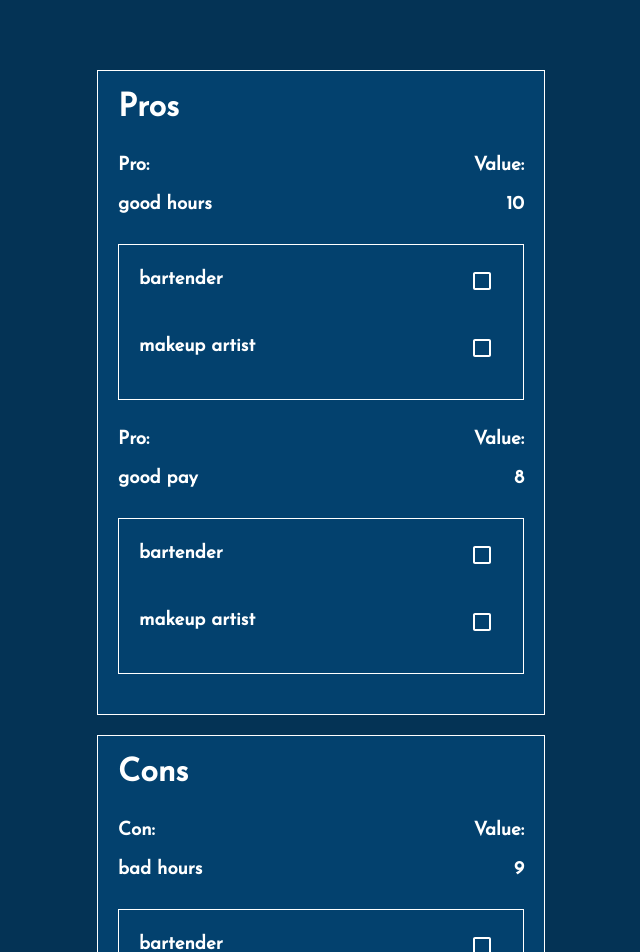
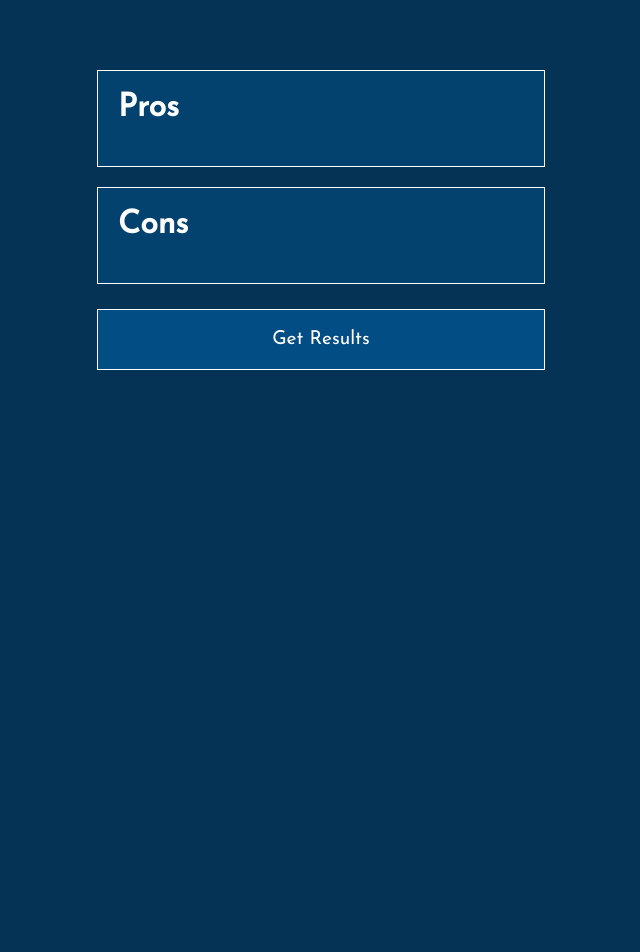
Before and after one commit to WillHoward95/job-helper, a React (Create React App) app: page /questionnaire in a window 1280 px wide. Shown: the top 952 px of the page, without its empty margins (319-959 px from the left). After the commit the page ends 800 px from the top, so only its background shows below. Built offline with nearby package versions, Linux system fonts and the light colour scheme.

Commit message:
removed initial state, fixed type bug, minor stylings tweak

```diff
--- a/src/components/Inputs/ConsListInputs.jsx
+++ b/src/components/Inputs/ConsListInputs.jsx
@@ -40,8 +40,8 @@ const ConsListInputs = () => {
       {inputBoolean ? (
         <div>
           <div className="table-layout">
-            <p>Con:</p>
-            <p>Value:</p>
+            <h3>Con:</h3>
+            <h3>Value:</h3>
           </div>
           <div className="table-layout">
             <textarea
@@ -53,7 +53,7 @@ const ConsListInputs = () => {
 
             <select
               onChange={(e) => {
-                setNewConWeight(e.target.value);
+                setNewConWeight(Number(e.target.value));
               }}
             >
               <option value={0}>0</option>
--- a/src/components/Inputs/ProsListInputs.jsx
+++ b/src/components/Inputs/ProsListInputs.jsx
@@ -40,8 +40,8 @@ const ProsListInputs = () => {
       {inputBoolean ? (
         <div>
           <div className="table-layout">
-            <p>Pro:</p>
-            <p>Value:</p>
+            <h3>Pro:</h3>
+            <h3>Value:</h3>
           </div>
           <div className="table-layout">
             <textarea
@@ -52,7 +52,7 @@ const ProsListInputs = () => {
             ></textarea>
             <select
               onChange={(e) => {
-                setNewProWeight(e.target.value);
+                setNewProWeight(Number(e.target.value));
               }}
             >
               <option value={0}>0</option>
--- a/src/features/job/jobSlice.js
+++ b/src/features/job/jobSlice.js
@@ -1,18 +1,9 @@
 import { createSlice } from "@reduxjs/toolkit";
 
 const initialState = {
-  jobs: [
-    { job: "bartender", pros: [], cons: [], prosTotal: 0, consTotal: 0 },
-    { job: "makeup artist", pros: [], cons: [], prosTotal: 0, consTotal: 0 },
-  ],
-  pros: [
-    { pro: "good hours", weight: 10 },
-    { pro: "good pay", weight: 8 },
-  ],
-  cons: [
-    { con: "bad hours", weight: 9 },
-    { con: "bad pay", weight: 9 },
-  ],
+  jobs: [],
+  pros: [],
+  cons: [],
 };
 
 export const jobSlice = createSlice({
```
